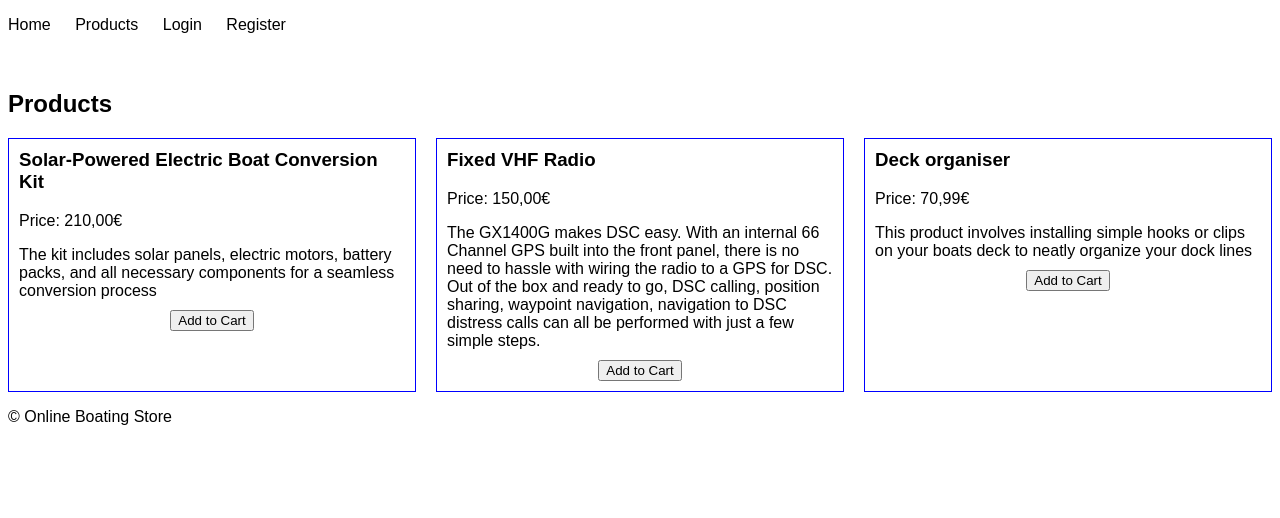
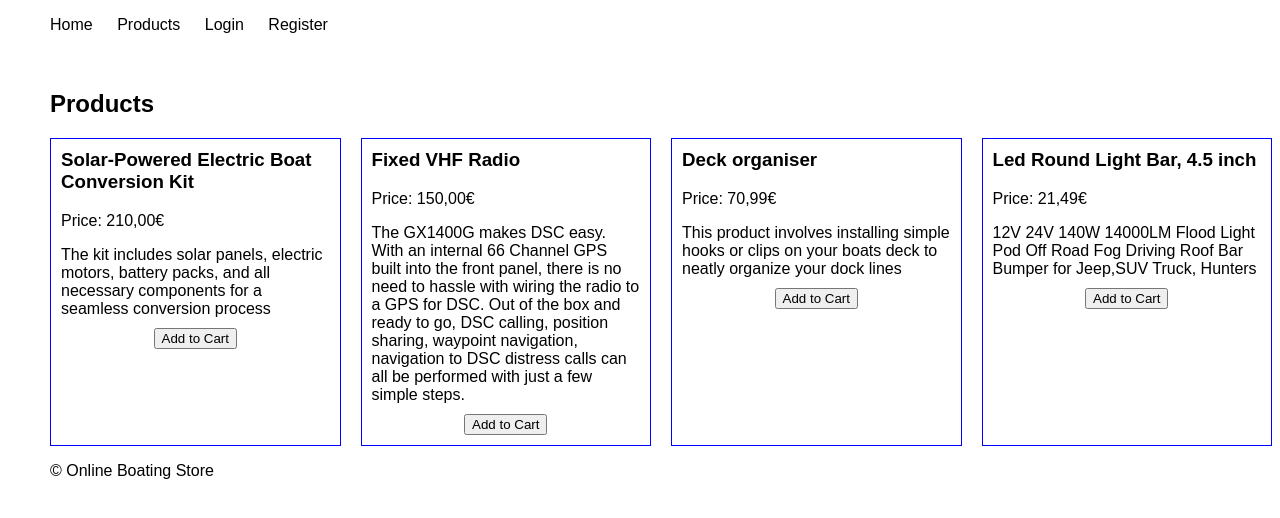
Before and after one commit to onemanortwo/onlinestore, a PHP site: page /products.php in a window 1280 px wide. Shown: the top 518 px of the page. Run offline with PHP 8.4, Linux system fonts and the light colour scheme.

Commit message:
Product &CS change
 added a product, changed css

```diff
--- a/css/styles.css
+++ b/css/styles.css
@@ -4,6 +4,7 @@ body {
     font-family: sans-serif;
     margin: 10;
     padding: 10;
+    margin-left: 50px;
 }
 
 
--- a/index.php
+++ b/index.php
@@ -22,7 +22,7 @@ include 'templates/header.php';
     <meta name="viewport" content="width=device-width, initial-scale=1.0">
     <title>Welcome to the online store</title>
     <link rel="stylesheet" href="css/styles.css">
-    <link rel="icon" href="images/home.png" type="image/png">
+
 </head>
 <body>
 <h1>Welcome to the Online Boating Store</h1>
--- a/products.php
+++ b/products.php
@@ -1,19 +1,18 @@
 <?php
+
 // activates the sessops php file whihc keeps track of user sessions
 
 require_once 'src/sessions.php';
 
 
 
-// Products array that give s list of prodcuts. This is not connected to a database and is only a sample page.
+// products array that give s list of prodcuts.  not connected to a database and is only a sample page.
 
 $products = [
     ['id' => 1, 'name' => 'Solar-Powered Electric Boat Conversion Kit', 'price' => 210, 'description' => ' The kit includes solar panels, electric motors, battery packs, and all necessary components for a seamless conversion process'],
     ['id' => 2, 'name' => 'Fixed VHF Radio', 'price' => 150, 'description' => 'The GX1400G makes DSC easy. With an internal 66 Channel GPS built into the front panel, there is no need to hassle with wiring the radio to a GPS for DSC. Out of the box and ready to go, DSC calling, position sharing, waypoint navigation, navigation to DSC distress calls can all be performed with just a few simple steps. '],
     ['id' => 3, 'name' => 'Deck organiser', 'price' => 70.99, 'description' => 'This product involves installing simple hooks or clips on your boats deck to neatly organize your dock lines'],
-
-
-
+    ['id' => 4, 'name' => 'Led Round Light Bar, 4.5 inch', 'price' => 21.49, 'description' => '12V 24V 140W 14000LM Flood Light Pod Off Road Fog Driving Roof Bar Bumper for Jeep,SUV Truck, Hunters'],
 ];
 ?>
 
@@ -36,6 +35,7 @@ $products = [
         <?php foreach ($products as $product): ?>
 
             <!-- This is a comment -->
+
             <div class="product">
                 <h3><?php echo $product['name']; ?></h3>
                 <p>Price: <?php echo number_format($product['price'], 2, ',', '.'); ?>€</p>
```
